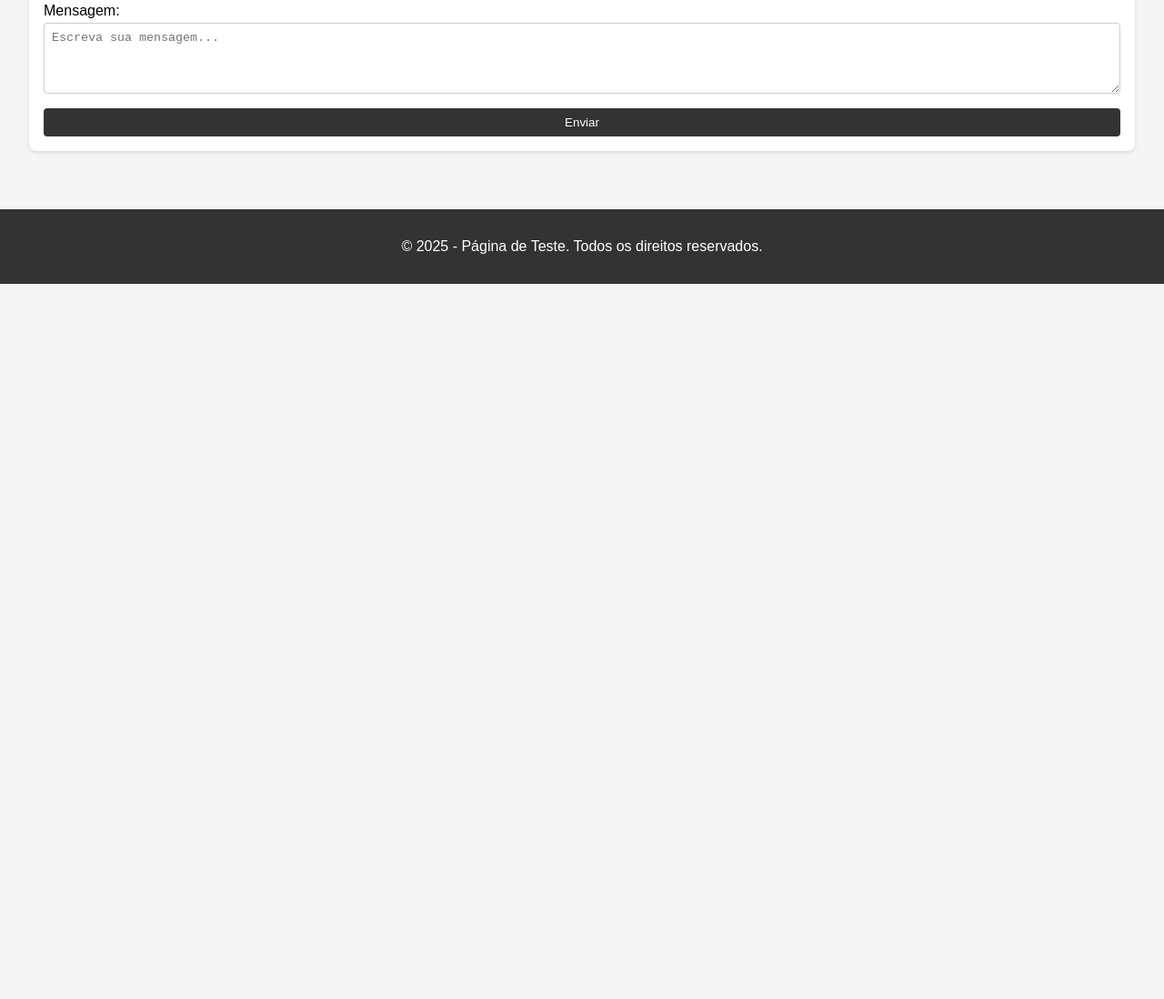
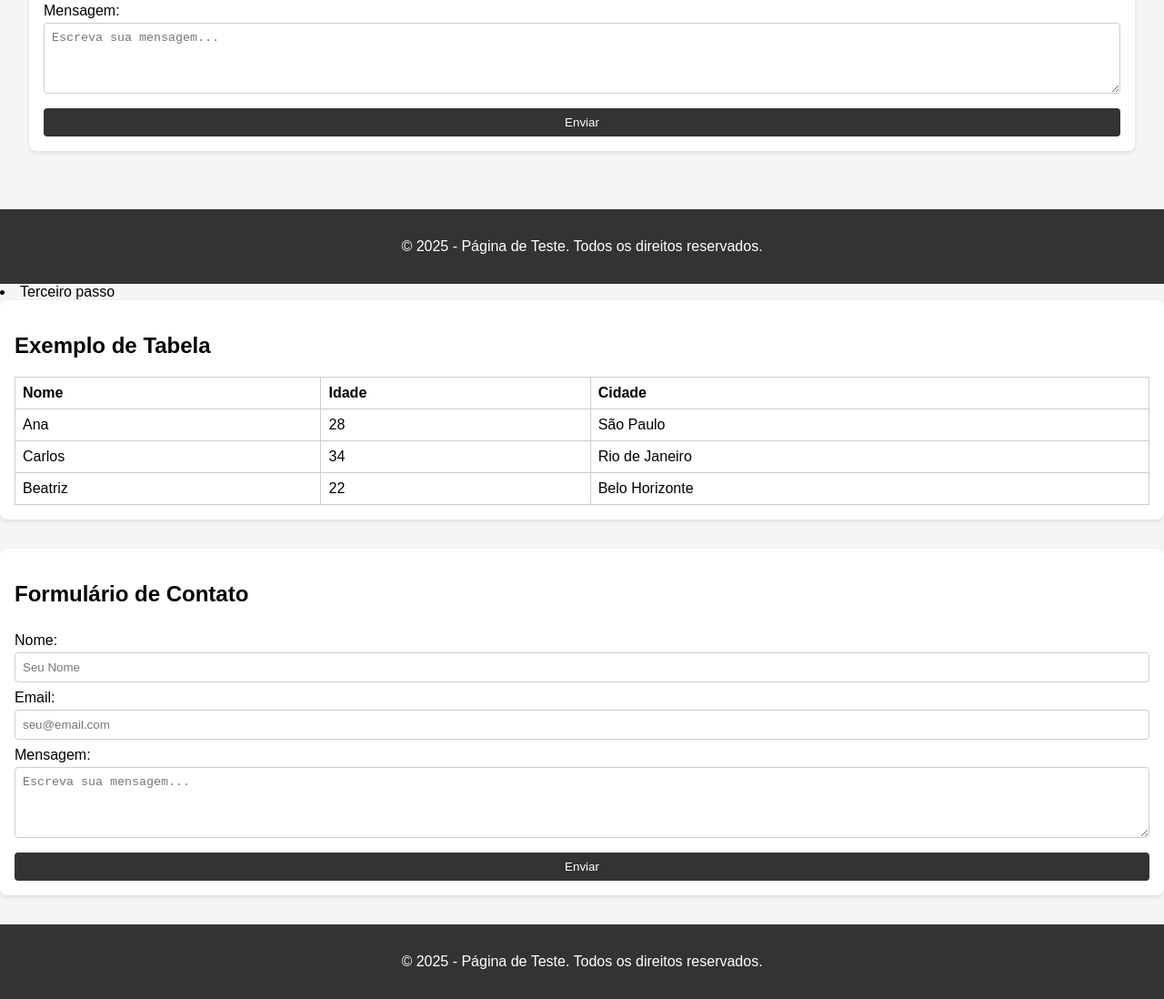
Before and after one commit to JulioTrentin/ProgWebExercicioFinal, a plain HTML site: page index.html in a window 1280 px wide. Shown: the part 1407-2505 px from the top of the page at 91% size. Before the commit the page ends 1719 px from the top, so only its background shows below. Drawn offline with Linux system fonts and the light colour scheme.

Commit message:
Separado CSS em outro arquivo

```diff
--- a/index.html
+++ b/index.html
@@ -3,25 +3,13 @@
   <head>
     <meta charset="UTF-8">
     <meta name="viewport" content="width=device-width, initial-scale=1.0">
+    <title>Página de Teste</t<!DOCTYPE html>
+      <html lang="pt-BR">
+        <head>
+          <meta charset="UTF-8">
+          <meta name="viewport" content="width=device-width, initial-scale=1.0">
           <title>Página de Teste</title>
-    <style>
-      body { font-family: Arial, sans-serif; margin: 0; padding: 0; background-color: #f5f5f5; }
-      header, footer { background-color: #333; color: #fff; padding: 1rem; text-align: center; }
-      nav ul { list-style: none; padding: 0; display: flex; justify-content: center; }
-      nav li { margin: 0 1rem; }
-      nav a { color: #fff; text-decoration: none; }
-      main { padding: 2rem; }
-      section { margin-bottom: 2rem; background-color: #fff; padding: 1rem; border-radius: 8px; box-shadow: 0 2px 4px rgba(0,0,0,0.1); }
-      img { max-width: 100%; height: auto; border-radius: 4px; }
-      table { width: 100%; border-collapse: collapse; margin-top: 1rem; }
-      table, th, td { border: 1px solid #ccc; }
-      th, td { padding: 0.5rem; text-align: left; }
-      form { display: flex; flex-direction: column; }
-      form label { margin: 0.5rem 0 0.25rem; }
-      form input, form textarea, form button { padding: 0.5rem; border: 1px solid #ccc; border-radius: 4px; }
-      form button { margin-top: 1rem; background-color: #333; color: #fff; border: none; cursor: pointer; }
-      form button:hover { background-color: #555; }
-    </style>
+          <link rel="stylesheet" href="style.css">
         </head>
         <body>
           <header>
@@ -36,8 +24,8 @@
           </header>
           <main>
             <section id="home">
-        <h2>Oi Julio estou aqui!!!!!!!!!!!!!</h2>
-        <p>Este é um parágrafo de teste para mostrar como funciona o HTML e um pouco de CSS embutido.</p>
+              <h2>Seção Inicial</h2>
+              <p>Este é um parágrafo de teste para mostrar como funciona o HTML e um pouco de CSS aplicado externamente.</p>
               <img src="https://via.placeholder.com/600x300" alt="Imagem de Exemplo">
             </section>
             <section id="sobre">
@@ -100,3 +88,54 @@
           </footer>
         </body>
       </html>
+
+          <li>Terceiro passo</li>
+        </ol>
+      </section>
+      <section id="tabela">
+        <h2>Exemplo de Tabela</h2>
+        <table>
+          <thead>
+            <tr>
+              <th>Nome</th>
+              <th>Idade</th>
+              <th>Cidade</th>
+            </tr>
+          </thead>
+          <tbody>
+            <tr>
+              <td>Ana</td>
+              <td>28</td>
+              <td>São Paulo</td>
+            </tr>
+            <tr>
+              <td>Carlos</td>
+              <td>34</td>
+              <td>Rio de Janeiro</td>
+            </tr>
+            <tr>
+              <td>Beatriz</td>
+              <td>22</td>
+              <td>Belo Horizonte</td>
+            </tr>
+          </tbody>
+        </table>
+      </section>
+      <section id="contato">
+        <h2>Formulário de Contato</h2>
+        <form action="#" method="post">
+          <label for="nome">Nome:</label>
+          <input type="text" id="nome" name="nome" placeholder="Seu Nome">
+          <label for="email">Email:</label>
+          <input type="email" id="email" name="email" placeholder="seu@email.com">
+          <label for="mensagem">Mensagem:</label>
+          <textarea id="mensagem" name="mensagem" rows="4" placeholder="Escreva sua mensagem..."></textarea>
+          <button type="submit">Enviar</button>
+        </form>
+      </section>
+    </main>
+    <footer>
+      <p>&copy; 2025 - Página de Teste. Todos os direitos reservados.</p>
+    </footer>
+  </body>
+</html>
--- /dev/null
+++ b/style.css
@@ -0,0 +1,89 @@
+body {
+    font-family: Arial, sans-serif;
+    margin: 0;
+    padding: 0;
+    background-color: #f5f5f5;
+  }
+
+  header, footer {
+    background-color: #333;
+    color: #fff;
+    padding: 1rem;
+    text-align: center;
+  }
+
+  nav ul {
+    list-style: none;
+    padding: 0;
+    display: flex;
+    justify-content: center;
+  }
+
+  nav li {
+    margin: 0 1rem;
+  }
+
+  nav a {
+    color: #fff;
+    text-decoration: none;
+  }
+
+  main {
+    padding: 2rem;
+  }
+
+  section {
+    margin-bottom: 2rem;
+    background-color: #fff;
+    padding: 1rem;
+    border-radius: 8px;
+    box-shadow: 0 2px 4px rgba(0,0,0,0.1);
+  }
+
+  img {
+    max-width: 100%;
+    height: auto;
+    border-radius: 4px;
+  }
+
+  table {
+    width: 100%;
+    border-collapse: collapse;
+    margin-top: 1rem;
+  }
+
+  table, th, td {
+    border: 1px solid #ccc;
+  }
+
+  th, td {
+    padding: 0.5rem;
+    text-align: left;
+  }
+
+  form {
+    display: flex;
+    flex-direction: column;
+  }
+
+  form label {
+    margin: 0.5rem 0 0.25rem;
+  }
+
+  form input, form textarea, form button {
+    padding: 0.5rem;
+    border: 1px solid #ccc;
+    border-radius: 4px;
+  }
+
+  form button {
+    margin-top: 1rem;
+    background-color: #333;
+    color: #fff;
+    border: none;
+    cursor: pointer;
+  }
+
+  form button:hover {
+    background-color: #555;
+  }
```
Lines whose indentation alone changed are shown as unchanged.
